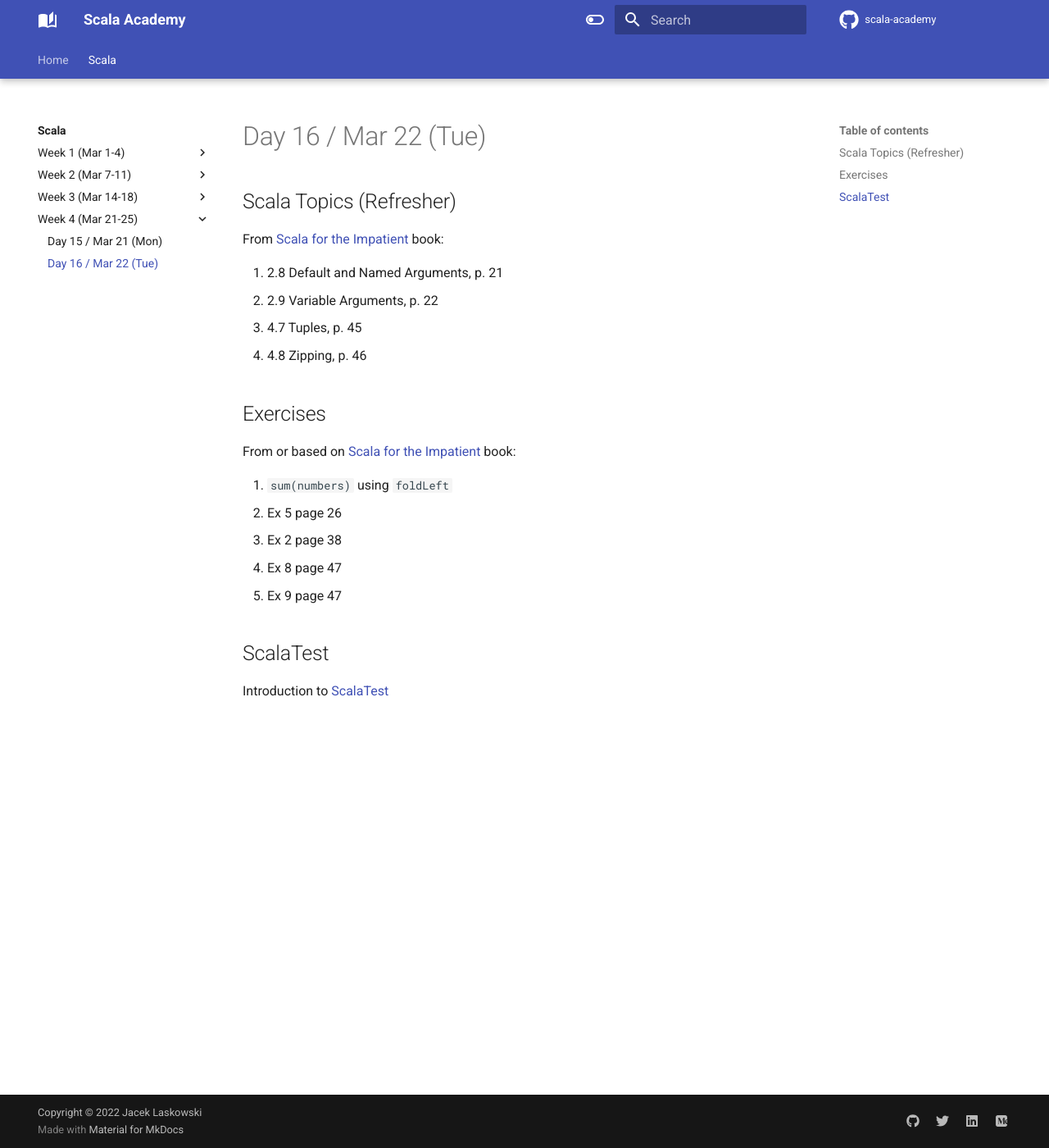
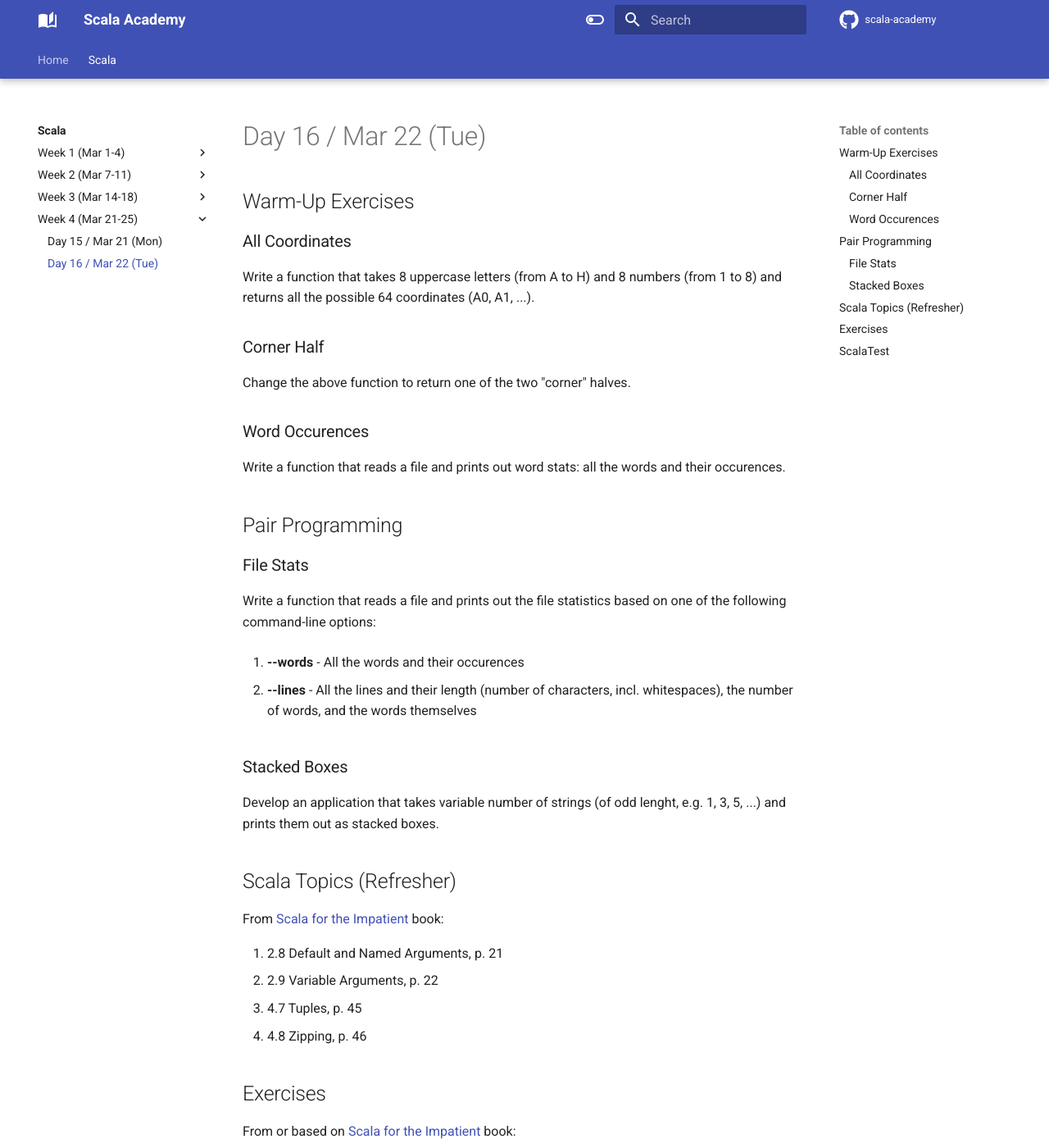
Before and after one commit to jaceklaskowski/scala-academy, an MkDocs documentation site: the page built from docs/scala/016.md, in a window 1280 px wide and 1400 px high. Shown: the whole window at 82% size. Built offline with MkDocs 1.6.1 and Material for MkDocs 9.7.7, drawn with Linux system fonts in a browser that asks for light colours; comment, search, counter and statistics services are not loaded.

Commit message:
Day 16 / Mar 22 (Tue)

```diff
--- a/docs/scala/016.md
+++ b/docs/scala/016.md
@@ -1,4 +1,32 @@
 # Day 16 / Mar 22 (Tue)
+
+## Warm-Up Exercises
+
+### All Coordinates
+
+Write a function that takes 8 uppercase letters (from A to H) and 8 numbers (from 1 to 8) and returns all the possible 64 coordinates (A0, A1, ...).
+
+### Corner Half
+
+Change the above function to return one of the two "corner" halves.
+
+### Word Occurences
+
+Write a function that reads a file and prints out word stats: all the words and their occurences.
+
+## Pair Programming
+
+### File Stats
+
+Write a function that reads a file and prints out the file statistics based on one of the following command-line options:
+
+1. **--words** - All the words and their occurences
+
+1. **--lines** - All the lines and their length (number of characters, incl. whitespaces), the number of words, and the words themselves
+
+### Stacked Boxes
+
+Develop an application that takes variable number of strings (of odd lenght, e.g. 1, 3, 5, ...) and prints them out as stacked boxes.
 
 ## Scala Topics (Refresher)
 
```
